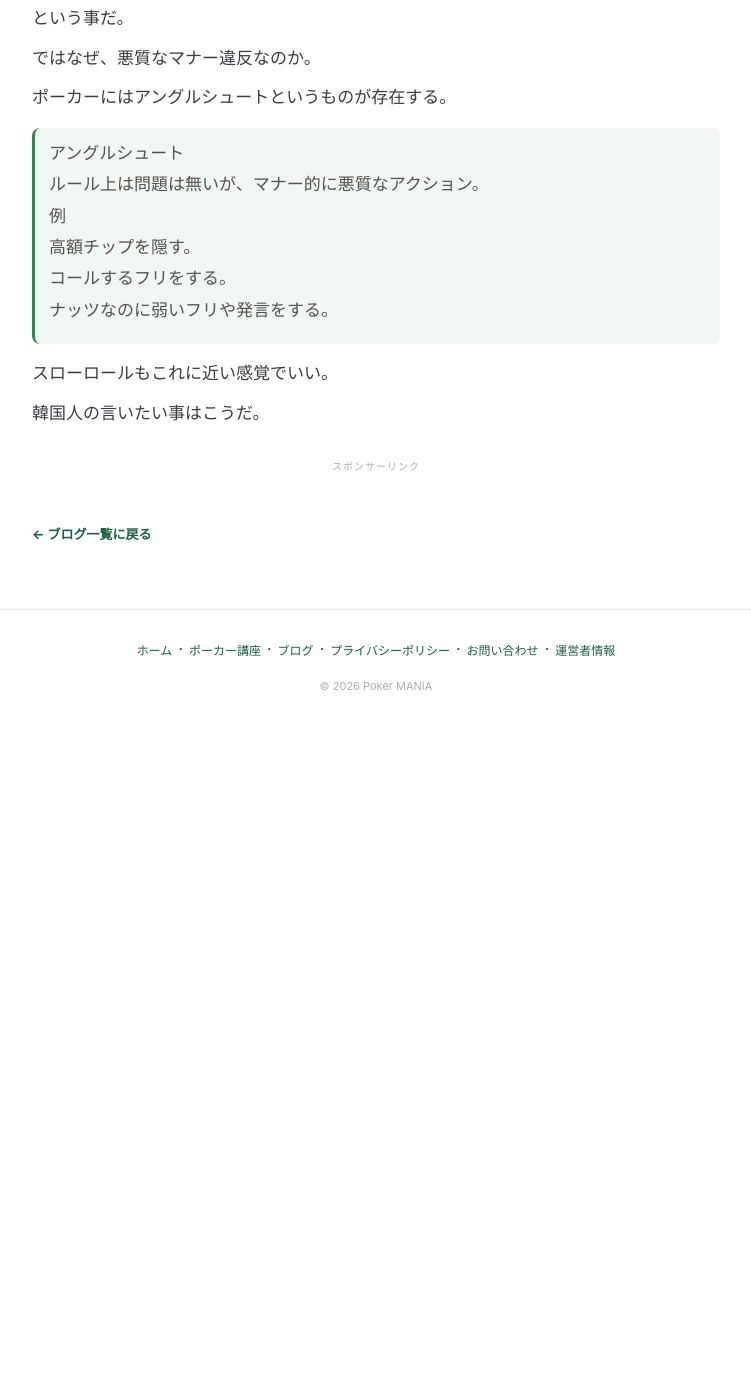
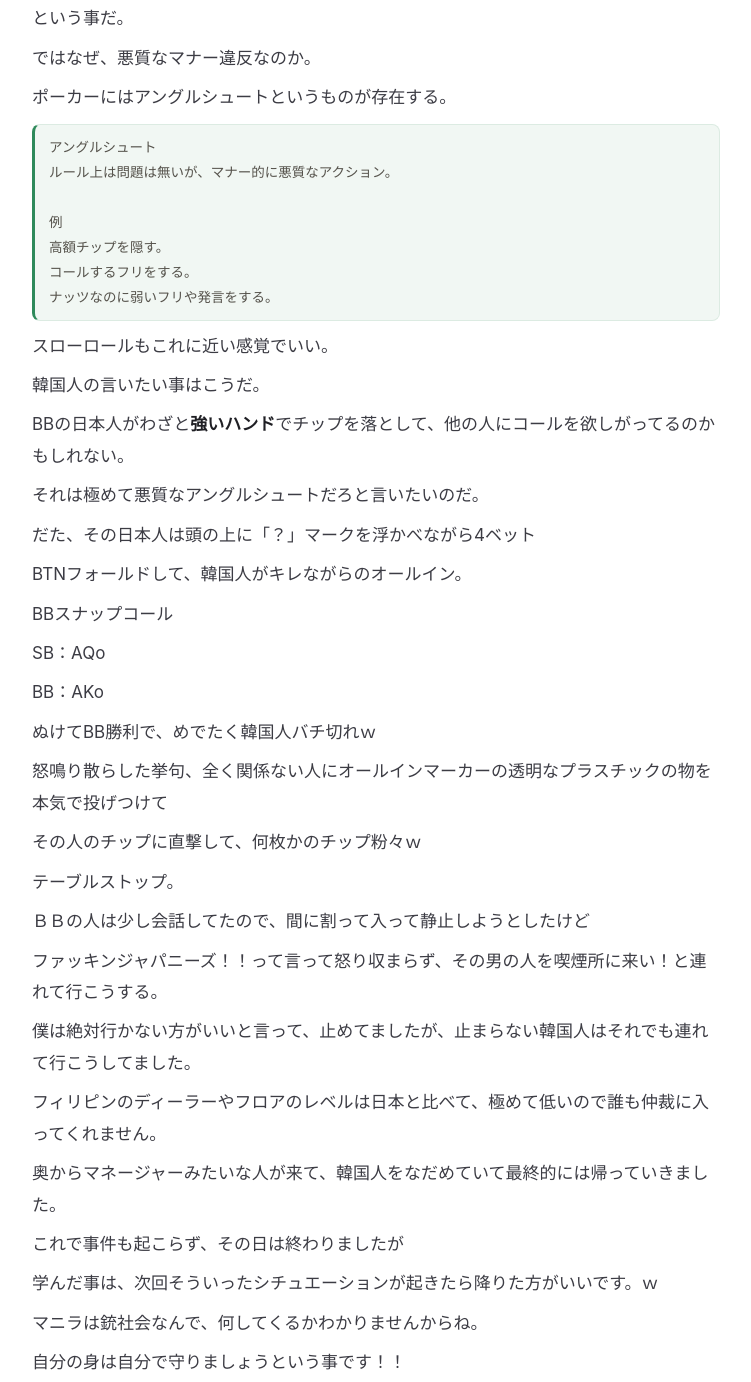
Before and after one commit to setsumasayuki/poker-mania-site, an Eleventy site: page content/posts/manila2.md in a window 1280 px wide. Shown: the part 1229-2611 px from the top of the page, without its empty margins (264-1015 px from the left). Before the commit the page ends 1966 px from the top, so only its background shows below. Built offline with nearby package versions, Linux system fonts and the light colour scheme; Eleventy itself is replaced by a stand-in of ours; files that its build step writes are made by us from their sources.

Commit message:
Update 記事 “manila2”

```diff
--- a/content/posts/manila2.md
+++ b/content/posts/manila2.md
@@ -46,13 +46,50 @@ UTG：日本人（少しだけ有名な人）がチップ1枚を手に取って
 
 ポーカーにはアングルシュートというものが存在する。
 
-> アングルシュート\
-> ルール上は問題は無いが、マナー的に悪質なアクション。\
-> 例\
-> 高額チップを隠す。\
-> コールするフリをする。\
-> ナッツなのに弱いフリや発言をする。
+
+
+<div class="pbox">アングルシュート<br>ルール上は問題は無いが、マナー的に悪質なアクション。<br><br>例<br>高額チップを隠す。<br>コールするフリをする。<br>ナッツなのに弱いフリや発言をする。</div>
 
 スローロールもこれに近い感覚でいい。
 
 韓国人の言いたい事はこうだ。
+
+BBの日本人がわざと**強いハンド**でチップを落として、他の人にコールを欲しがってるのかもしれない。
+
+それは極めて悪質なアングルシュートだろと言いたいのだ。
+
+だた、その日本人は頭の上に「？」マークを浮かべながら4ベット
+
+BTNフォールドして、韓国人がキレながらのオールイン。
+
+BBスナップコール
+
+SB：AQo
+
+BB：AKo
+
+ぬけてBB勝利で、めでたく韓国人バチ切れｗ
+
+怒鳴り散らした挙句、全く関係ない人にオールインマーカーの透明なプラスチックの物を本気で投げつけて
+
+その人のチップに直撃して、何枚かのチップ粉々ｗ
+
+テーブルストップ。
+
+ＢＢの人は少し会話してたので、間に割って入って静止しようとしたけど
+
+ファッキンジャパニーズ！！って言って怒り収まらず、その男の人を喫煙所に来い！と連れて行こうする。
+
+僕は絶対行かない方がいいと言って、止めてましたが、止まらない韓国人はそれでも連れて行こうしてました。
+
+フィリピンのディーラーやフロアのレベルは日本と比べて、極めて低いので誰も仲裁に入ってくれません。
+
+奥からマネージャーみたいな人が来て、韓国人をなだめていて最終的には帰っていきました。
+
+これで事件も起こらず、その日は終わりましたが
+
+学んだ事は、次回そういったシチュエーションが起きたら降りた方がいいです。ｗ
+
+マニラは銃社会なんで、何してくるかわかりませんからね。
+
+自分の身は自分で守りましょうという事です！！
```
